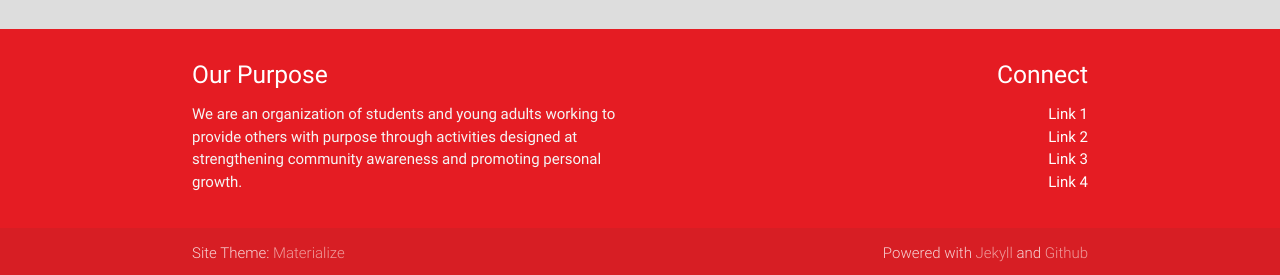
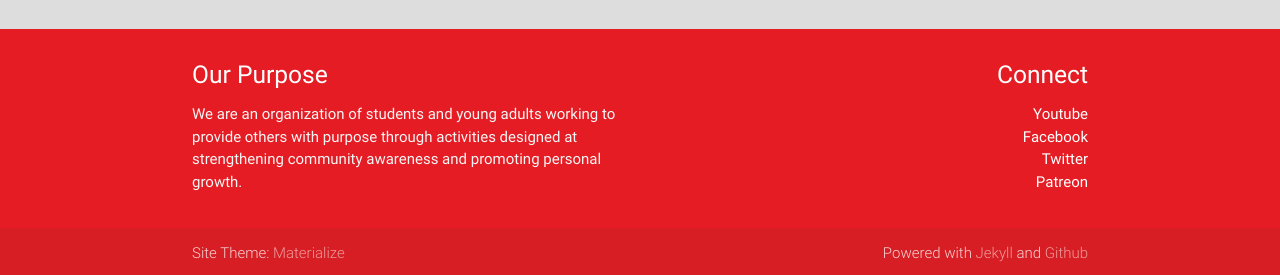
Before and after one commit to actioncongress/actioncongress.github.io, a Jekyll site: the page built from index.html, in a window 1280 px wide. Shown: the part 1617-1892 px from the top of the page. Built offline with Jekyll 4.4.1, drawn with Linux system fonts in a browser that asks for light colours.

Commit message:
Footer+Readme

```diff
--- a/_includes/footer.html
+++ b/_includes/footer.html
@@ -11,10 +11,10 @@
           <div align="right">
             <h5 class="white-text">Connect</h5>
             <ul>
-              <li><a class="white-text" href="#!">Link 1</a></li>
-              <li><a class="white-text" href="#!">Link 2</a></li>
-              <li><a class="white-text" href="#!">Link 3</a></li>
-              <li><a class="white-text" href="#!">Link 4</a></li>
+              <li><a class="white-text" href="#!">Youtube</a></li>
+              <li><a class="white-text" href="#!">Facebook</a></li>
+              <li><a class="white-text" href="#!">Twitter</a></li>
+              <li><a class="white-text" href="#!">Patreon</a></li>
             </ul>
           </div>
         </div>
```
Also changed, not shown: README.md, screenshot.png (deleted), 2 other files.
